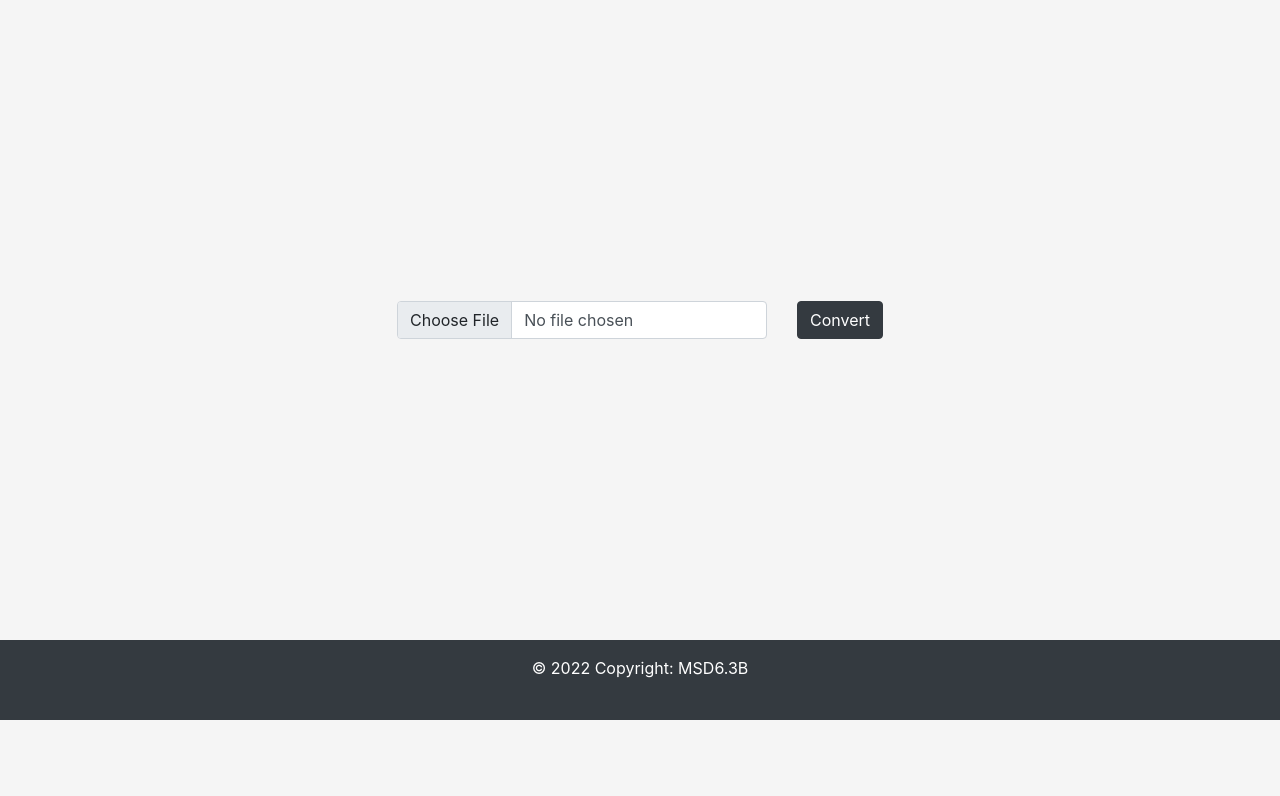
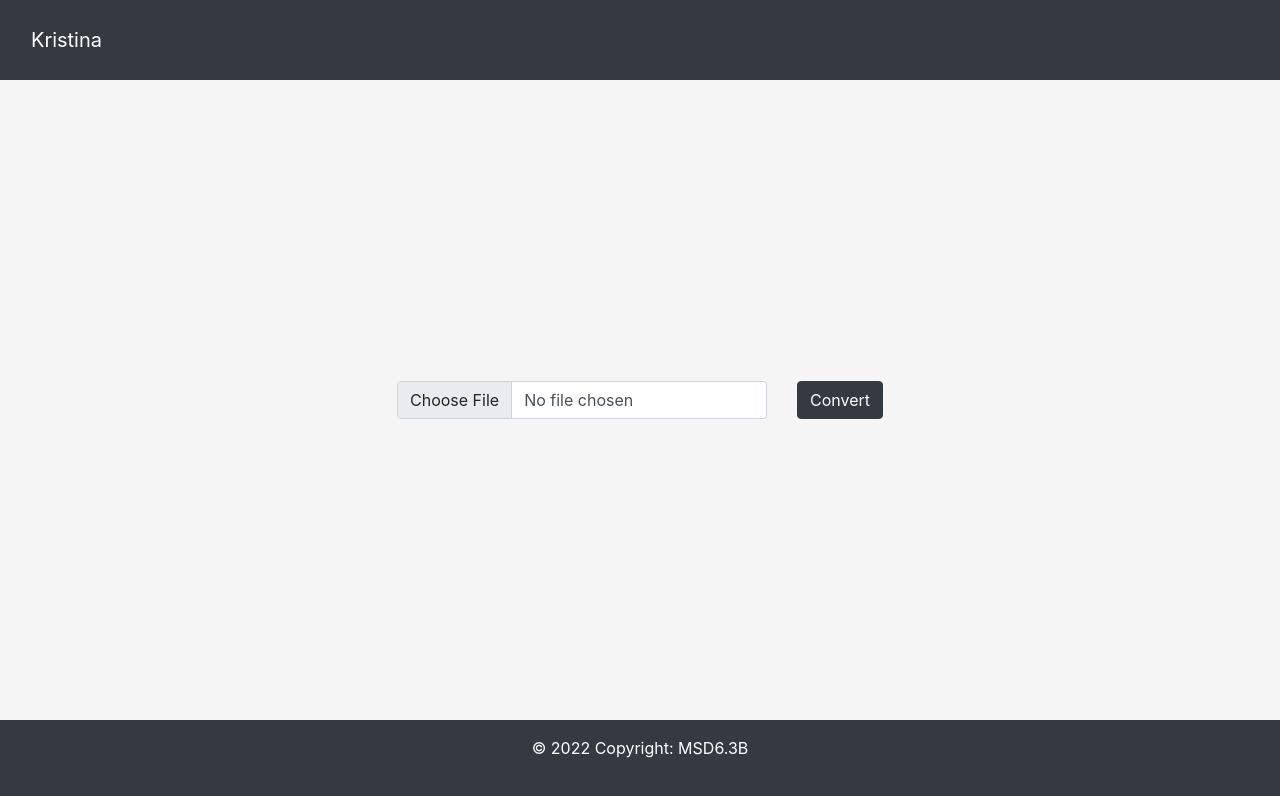
Before and after one commit to kri2309/PROGRAMMING-FOR-THE-CLOUD, a website: page frontend/index.html in a window 1280 px wide. Drawn offline with nearby package versions, Linux system fonts and the light colour scheme; files whose address does not match are found by name.

Commit message:
Update index.html

```diff
--- a/frontend/index.html
+++ b/frontend/index.html
@@ -18,7 +18,7 @@
   <title>Kristina</title>
   </head>
   <body style="overflow: hidden;">
-    <nav class="navbar navbar-expand-lg navbar-dark bg-dark collapse" style = "height: 10vh;">
+    <nav class="navbar navbar-expand-lg navbar-dark bg-dark" style = "height: 10vh;">
       <div class="container-fluid">
         <a class="navbar-brand" href="/">Kristina</a>
         <button
```
